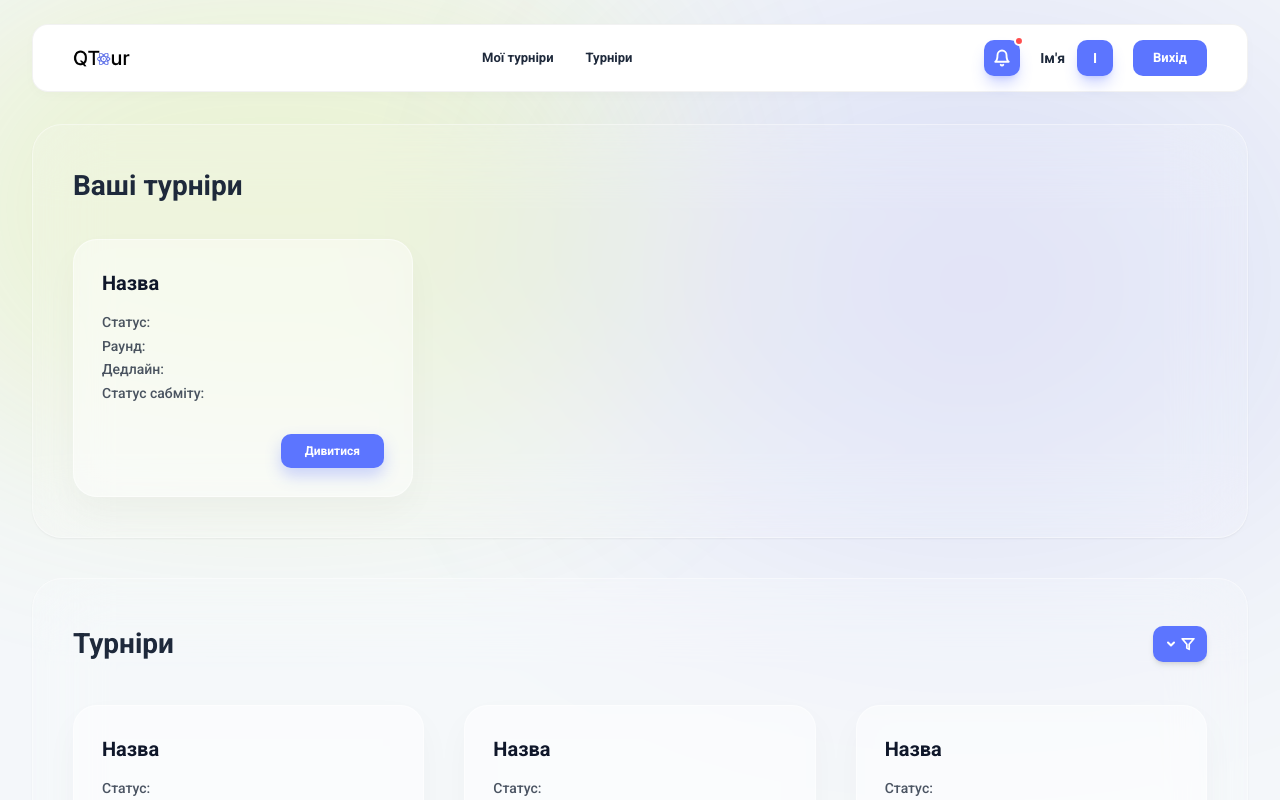
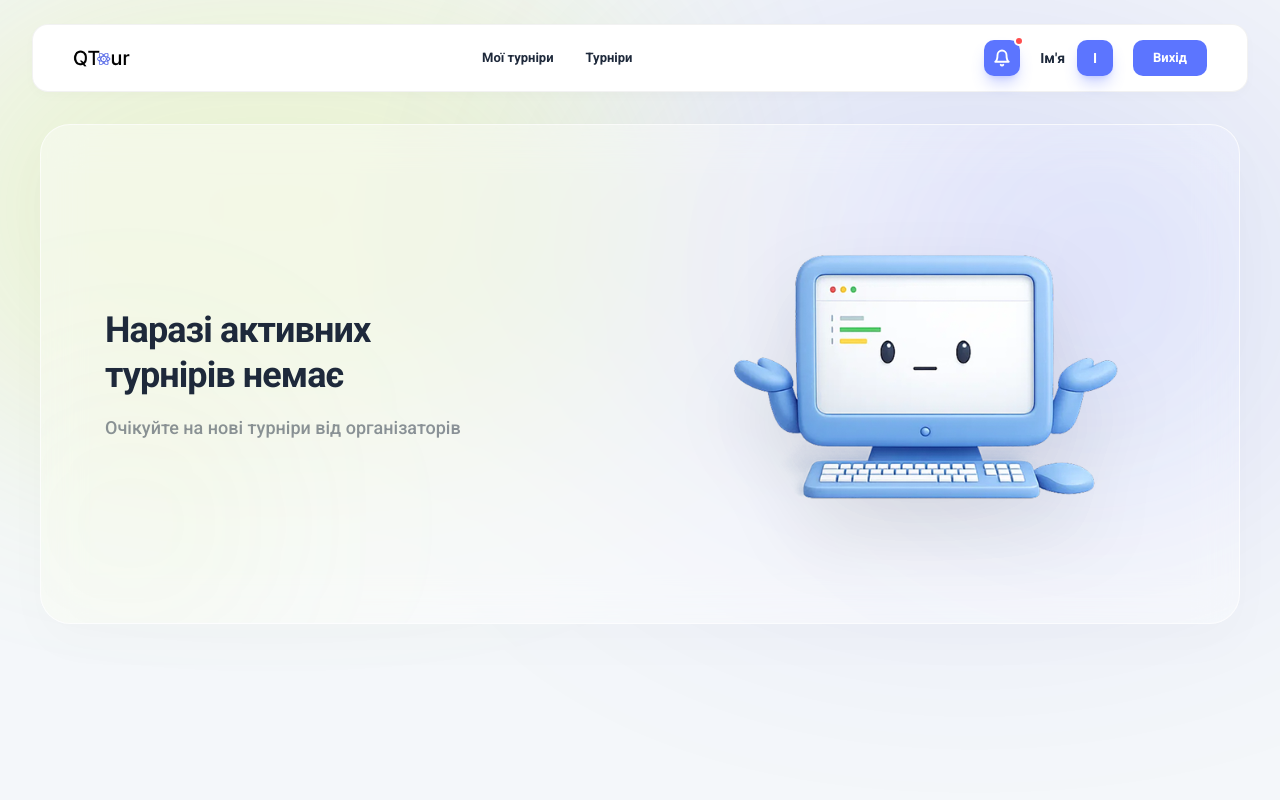
Before and after one commit to gitgudteamtournament/Tournament-2026, a React (Vite) app: page /dashboard in a window 1280 px wide. Shown: the top 800 px of the page. Built offline with nearby package versions, Linux system fonts and the light colour scheme.

Commit message:
Np tpurs Overlay + Check system for this

```diff
--- a/src/components/Dashboard.tsx
+++ b/src/components/Dashboard.tsx
@@ -4,6 +4,7 @@ import TeamRegOverlay, { RegistrationHeader } from "./Overlay/teamRegOverlay";
 import TourStatOverlay from "./Overlay/tourStatOverlay";
 import TourViewOverlay from "./Overlay/tourViewOverlay";
 import ProfileUserOverlay from "./Overlay/ProfileUserOverlay";
+import NoTours from "./Overlay/NoTours";
 
 const RobotoFont = () => (
     <style
@@ -223,7 +224,7 @@ const StandardHeader = ({ onHome, onProfileClick }: { onHome: () => void; onProf
     );
 };
 
-const TournamentsList = ({ onDetailClick, onTeamDetailClick }: { onDetailClick: () => void; onTeamDetailClick: () => void }) => {
+const TournamentsList = ({ onDetailClick, onTeamDetailClick, toursCount = 0 }: { onDetailClick: () => void; onTeamDetailClick: () => void; toursCount?: number }) => {
     const [isFilterOpen, setIsFilterOpen] = useState(false);
     const filterRef = useRef<HTMLDivElement | null>(null);
     const filterBtnRef = useRef<HTMLButtonElement | null>(null);
@@ -240,6 +241,10 @@ const TournamentsList = ({ onDetailClick, onTeamDetailClick }: { onDetailClick:
 
     return (
         <motion.main initial={{ opacity: 0 }} animate={{ opacity: 1 }} exit={{ opacity: 0 }} className="mt-8 space-y-10">
+            {toursCount === 0 ? (
+                <NoTours />
+            ) : (
+                <>
                     <section className="rounded-[30px] bg-[#FFFFFF26] backdrop-blur-[35px] border border-white/40 p-6 md:p-10 shadow-sm relative overflow-hidden">
                         <h2 className="text-[22px] md:text-[28px] font-bold mb-8">Ваші турніри</h2>
                         <div className="w-full max-w-[340px]">
@@ -271,9 +276,11 @@ const TournamentsList = ({ onDetailClick, onTeamDetailClick }: { onDetailClick:
                             </div>
                         </div>
                         <div className="grid grid-cols-1 sm:grid-cols-2 lg:grid-cols-3 gap-10">
-                    {[...Array(6)].map((_, i) => <TournamentCard key={i} title="Назва" onDetailClick={onDetailClick} />)}
+                            {[...Array(toursCount)].map((_, i) => <TournamentCard key={i} title="Назва" onDetailClick={onDetailClick} />)}
                         </div>
                     </section>
+                </>
+            )}
         </motion.main>
     );
 };
@@ -283,6 +290,8 @@ export default function Dashboard() {
     const [isRegistering, setIsRegistering] = useState(false);
     const [viewingTournamentAsTeam, setViewingTournamentAsTeam] = useState(false);
     const [showProfile, setShowProfile] = useState(false);
+
+    const tours: any[] = [];
 
     const resetView = () => {
         setShowDetails(false);
@@ -320,6 +329,7 @@ export default function Dashboard() {
                     ) : !showDetails ? (
                         <TournamentsList
                             key="list"
+                            toursCount={tours.length}
                             onDetailClick={() => setShowDetails(true)}
                             onTeamDetailClick={() => setViewingTournamentAsTeam(true)}
                         />
--- /dev/null
+++ b/src/components/Overlay/NoTours.tsx
@@ -0,0 +1,40 @@
+import { motion } from "framer-motion";
+
+export default function NoTours() {
+    return (
+        <motion.div
+            initial={{ opacity: 0, scale: 0.98 }}
+            animate={{ opacity: 1, scale: 1 }}
+            transition={{ duration: 0.5, ease: "easeOut" }}
+            className="w-full max-w-[1200px] mx-auto mt-8 bg-white/40 backdrop-blur-[20px] border border-white/60 rounded-[30px] p-8 md:p-16 shadow-[0_20px_50px_rgba(0,0,0,0.02)] flex flex-col md:flex-row items-center justify-between min-h-[500px] relative overflow-hidden font-roboto"
+        >
+            <div className="space-y-4 z-10 max-w-[500px] text-center md:text-left">
+                <h2 className="text-[28px] md:text-[36px] font-bold text-[#1e293b] leading-tight tracking-tight">
+                    Наразі активних <br className="hidden md:block" /> турнірів немає
+                </h2>
+                <p className="text-[16px] md:text-[18px] font-medium text-[#1e293b]/50">
+                    Очікуйте на нові турніри <br className="md:hidden" /> від організаторів
+                </p>
+            </div>
+
+            <div className="relative z-10 mt-10 md:mt-0 md:mr-10">
+                <motion.img
+                    initial={{ y: 10 }}
+                    animate={{ y: -10 }}
+                    transition={{
+                        duration: 3,
+                        repeat: Infinity,
+                        repeatType: "reverse",
+                        ease: "easeInOut"
+                    }}
+                    src="/PC_No.png"
+                    alt="No Tournaments"
+                    className="w-[300px] md:w-[420px] h-auto drop-shadow-[0_35px_35px_rgba(0,0,0,0.1)]"
+                />
+            </div>
+
+            <div className="absolute top-[-10%] right-[-5%] w-[400px] h-[400px] bg-[#5c75ff]/10 blur-[120px] rounded-full pointer-events-none" />
+            <div className="absolute bottom-[-10%] left-[-5%] w-[300px] h-[300px] bg-[#C1E130]/5 blur-[100px] rounded-full pointer-events-none" />
+        </motion.div>
+    );
+}
```
Also changed, not shown: public/PC_No.png (added). Lines whose indentation alone changed are shown as unchanged.
